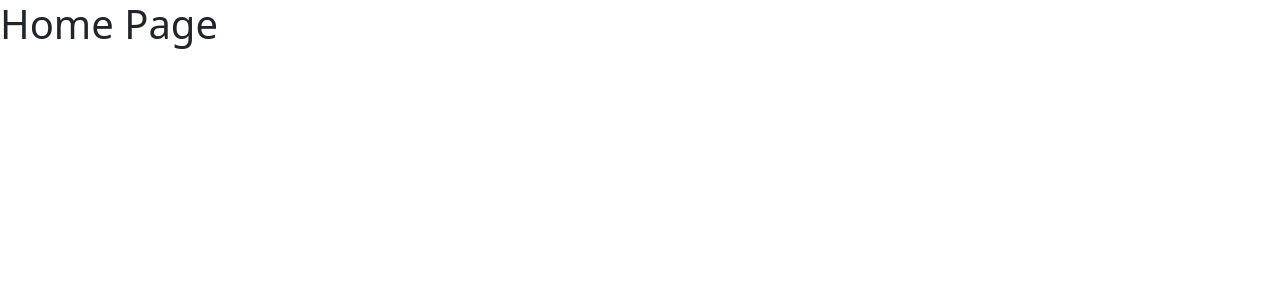
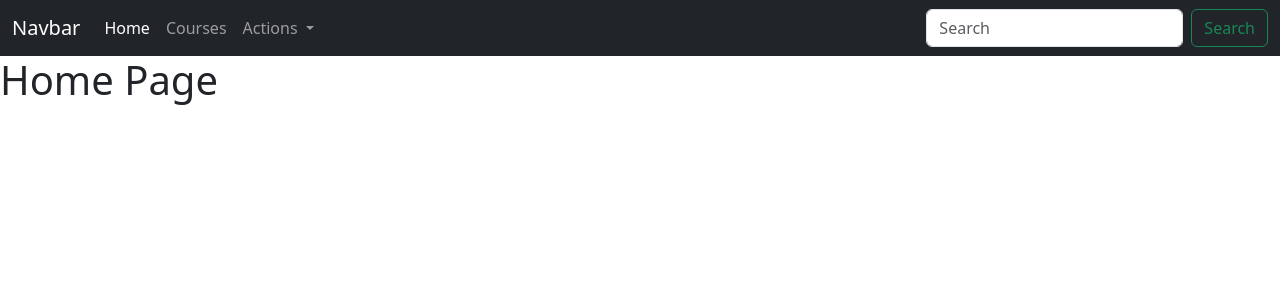
Before and after one commit to om-jasoliya91/new-projet, a Vue app: page /home in a window 1280 px wide. Shown: the top 300 px of the page. Built offline with nearby package versions, Linux system fonts and the light colour scheme; sample sign-in values are in the browser's storage.

Commit message:
registr,login and logout

```diff
--- /dev/null
+++ b/src/components/layouts/HeaderComponent.vue
@@ -0,0 +1,64 @@
+<template>
+  <nav class="navbar navbar-expand-lg navbar-dark bg-dark">
+    <div class="container-fluid">
+      <a class="navbar-brand" href="#">Navbar</a>
+      <button
+        class="navbar-toggler"
+        type="button"
+        data-bs-toggle="collapse"
+        data-bs-target="#navbarSupportedContent"
+        aria-controls="navbarSupportedContent"
+        aria-expanded="false"
+        aria-label="Toggle navigation"
+      >
+        <span class="navbar-toggler-icon"></span>
+      </button>
+      <div class="collapse navbar-collapse" id="navbarSupportedContent">
+        <ul class="navbar-nav me-auto mb-2 mb-lg-0">
+          <li class="nav-item">
+            <router-link class="nav-link active" to="/home">Home</router-link>
+          </li>
+          <li class="nav-item">
+            <router-link class="nav-link" to="/home">Courses</router-link>
+          </li>
+          <li class="nav-item dropdown">
+            <a
+              class="nav-link dropdown-toggle"
+              href="#"
+              role="button"
+              data-bs-toggle="dropdown"
+              aria-expanded="false"
+            >
+              Actions
+            </a>
+            <ul class="dropdown-menu">
+              <li><a class="dropdown-item" @click="handleLogout">Logout</a></li>
+              <li><a class="dropdown-item" href="#">Profile</a></li>
+            </ul>
+          </li>
+        </ul>
+        <form class="d-flex" role="search">
+          <input class="form-control me-2" type="search" placeholder="Search" aria-label="Search" />
+          <button class="btn btn-outline-success" type="submit">Search</button>
+        </form>
+      </div>
+    </div>
+  </nav>
+</template>
+<script setup>
+import { useUserStore } from '@/stores/userStore'
+import { useRouter } from 'vue-router'
+const auth = useUserStore()
+const router = useRouter()
+
+function handleLogout() {
+  const confirmLogout = confirm('Are You Sure you want to logout')
+
+  if (!confirmLogout) {
+    return
+  }
+  auth.logout()
+  router.push('/login')
+}
+</script>
+<style scoped></style>
--- a/src/components/pages/Dashboard/HomeView.vue
+++ b/src/components/pages/Dashboard/HomeView.vue
@@ -1,7 +1,10 @@
 <template>
+  <HeaderComponent></HeaderComponent>
   <h1>Home Page</h1>
 </template>
 
-<script setup></script>
+<script setup>
+import HeaderComponent from '@/components/layouts/HeaderComponent.vue'
+</script>
 
 <style scoped></style>
--- a/src/router/index.js
+++ b/src/router/index.js
@@ -6,12 +6,20 @@ import HomeView from '@/components/pages/Dashboard/HomeView.vue'
 const routes = [
   { path: '/', name: 'register', component: RegisterView },
   { path: '/login', name: 'login', component: LoginView },
-  { path: '/home', name: 'home', component: HomeView },
+  { path: '/home', name: 'home', component: HomeView, meta: { requiresAuth: true } },
 ]
 
 const router = createRouter({
   history: createWebHistory(),
   routes,
 })
+// beforeEach is a Global Navigation Guard in Vue Router.Run this function BEFORE every route change.
+router.beforeEach((to, from, next) => {
+  const token = localStorage.getItem('token')
+  if (to.meta.requiresAuth && !token) {
+    return next('/login')
+  }
+  next()
+})
 
 export default router
--- a/src/stores/userStore.js
+++ b/src/stores/userStore.js
@@ -1,30 +1,66 @@
 import { defineStore } from 'pinia'
+import { ref } from 'vue'
 import axios from 'axios'
 
 export const useUserStore = defineStore('userStore', () => {
+  const user = ref(null)
+  const token = ref(localStorage.getItem('token') || null)
+
   const registerUser = async (formData) => {
     try {
       const res = await axios.post('api/register', formData)
-
-      return { success: true, data: res.data }
-    } catch (error) {
-      return { success: false, error: error.response.data }
-    }
-  }
-  const loginUser = async (credentials) => {
-    try {
-      const res = await axios.post('api/login', credentials)
-      localStorage.setItem('token', res.data.token)
       return { success: true, data: res.data }
     } catch (error) {
       return {
         success: false,
-        error: error.response?.data,
+        error: error.response?.data || 'Something went wrong',
       }
     }
   }
+
+  const loginUser = async (credentials) => {
+    try {
+      const res = await axios.post('api/login', credentials)
+
+      // Save token
+      token.value = res.data.token
+      user.value = res.data.user
+
+      localStorage.setItem('token', res.data.token)
+
+      return { success: true, data: res.data }
+    } catch (error) {
+      return {
+        success: false,
+        error: error.response?.data || 'Login failed',
+      }
+    }
+  }
+
+  const logout = async () => {
+    try {
+      const res = await axios.post(
+        'api/logout',
+        {},
+        { headers: { Authorization: `Bearer ${token.value}` } },
+      )
+      console.log(res)
+    } catch (e) {
+      console.log('Logout Successful', e.response?.data)
+    }
+    // Remove from localStorage
+    localStorage.removeItem('token')
+    user.value = null
+    token.value = null
+    // Remove axios default Authorization header
+    delete axios.defaults.headers.common['Authorization']
+  }
+
   return {
+    user,
+    token,
     registerUser,
     loginUser,
+    logout,
   }
 })
```
